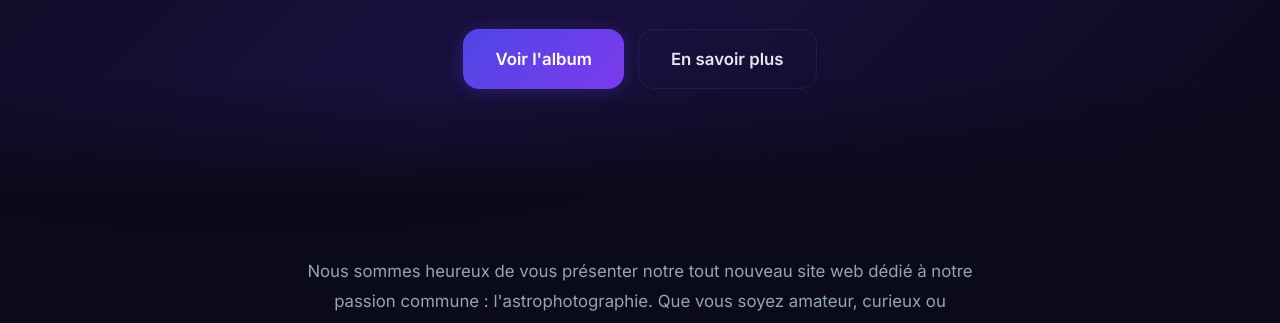
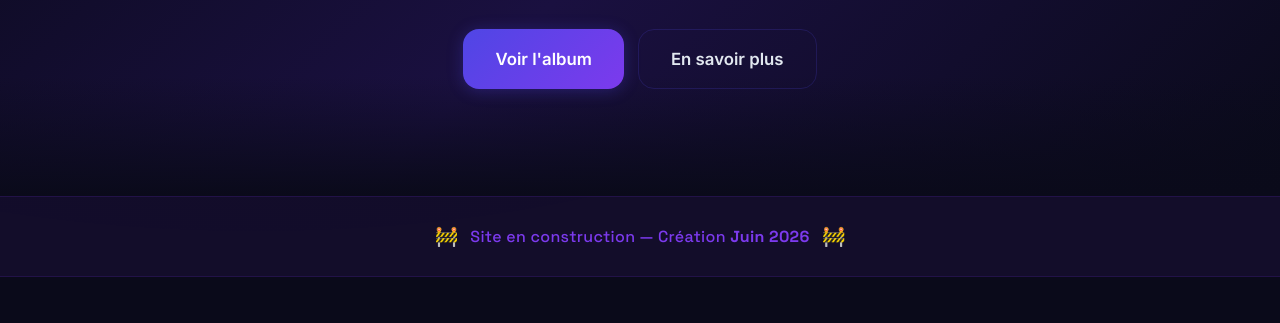
Before and after one commit to christophedanhier-hash/tofdan-site, a plain HTML site: page index.html in a window 1280 px wide. Shown: the part 434-757 px from the top of the page. Drawn offline with Linux system fonts and the light colour scheme.

Commit message:
Iteration 2

```diff
--- a/css/style.css
+++ b/css/style.css
@@ -433,6 +433,38 @@ h1, h2, h3, h4, h5, h6 {
 .btn--sm {
   padding: 8px 16px;
   font-size: 0.85rem;
+}
+
+/* ==========================================================================
+   CONSTRUCTION BANNER
+   ========================================================================== */
+
+.construction-banner {
+  padding: 24px 0;
+  background: rgba(124, 58, 237, 0.08);
+  border-top: 1px solid rgba(124, 58, 237, 0.15);
+  border-bottom: 1px solid rgba(124, 58, 237, 0.15);
+  text-align: center;
+}
+
+.construction-banner__content {
+  display: flex;
+  align-items: center;
+  justify-content: center;
+  gap: 12px;
+  flex-wrap: wrap;
+}
+
+.construction-banner__icon {
+  font-size: 1.2rem;
+}
+
+.construction-banner__text {
+  font-family: var(--font-display);
+  font-size: 1rem;
+  font-weight: 500;
+  color: var(--color-accent);
+  letter-spacing: 0.02em;
 }
 
 /* ==========================================================================
--- a/index.html
+++ b/index.html
@@ -50,6 +50,16 @@
       </div>
     </section>
 
+    <div class="construction-banner">
+      <div class="container">
+        <div class="construction-banner__content">
+          <span class="construction-banner__icon">🚧</span>
+          <span class="construction-banner__text">Site en construction — Création <strong>Juin 2026</strong></span>
+          <span class="construction-banner__icon">🚧</span>
+        </div>
+      </div>
+    </div>
+
     <section class="welcome">
       <div class="container">
         <p class="welcome__text">Nous sommes heureux de vous présenter notre tout nouveau site web dédié à notre passion commune : l'astrophotographie. Que vous soyez amateur, curieux ou passionné, nous espérons que vous trouverez ici de quoi nourrir votre fascination pour le cosmos. Bonne visite !</p>
@@ -84,7 +94,7 @@
 
   <footer class="footer">
     <div class="footer__inner">
-      <p class="footer__copyright">(C) Tofdan — 2025</p>
+      <p class="footer__copyright">(C) Tofdan — 2026</p>
       <div class="footer__links">
         <a href="#" class="footer__link">Mentions légales</a>
         <a href="#" class="footer__link">Conditions d'utilisation</a>
```
Also changed, not shown: album.html (+1 -1 lines), app-astro.html (+1 -1 lines), astro.html (+1 -1 lines), biblio.html (+1 -1 lines), chat.html (+1 -1 lines), materiel.html (+1 -1 lines), meteo-astro.html (+1 -1 lines), news.html (+5 -5 lines), 1 other file.
